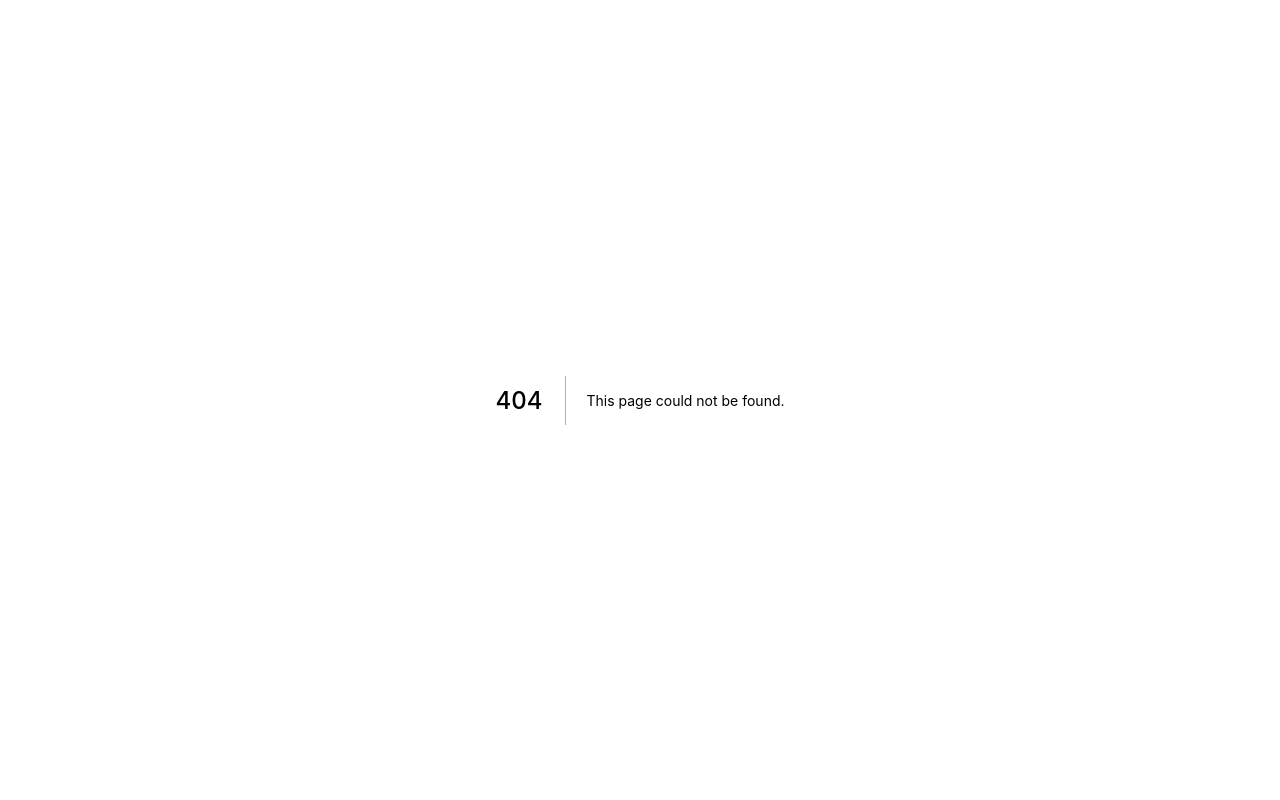
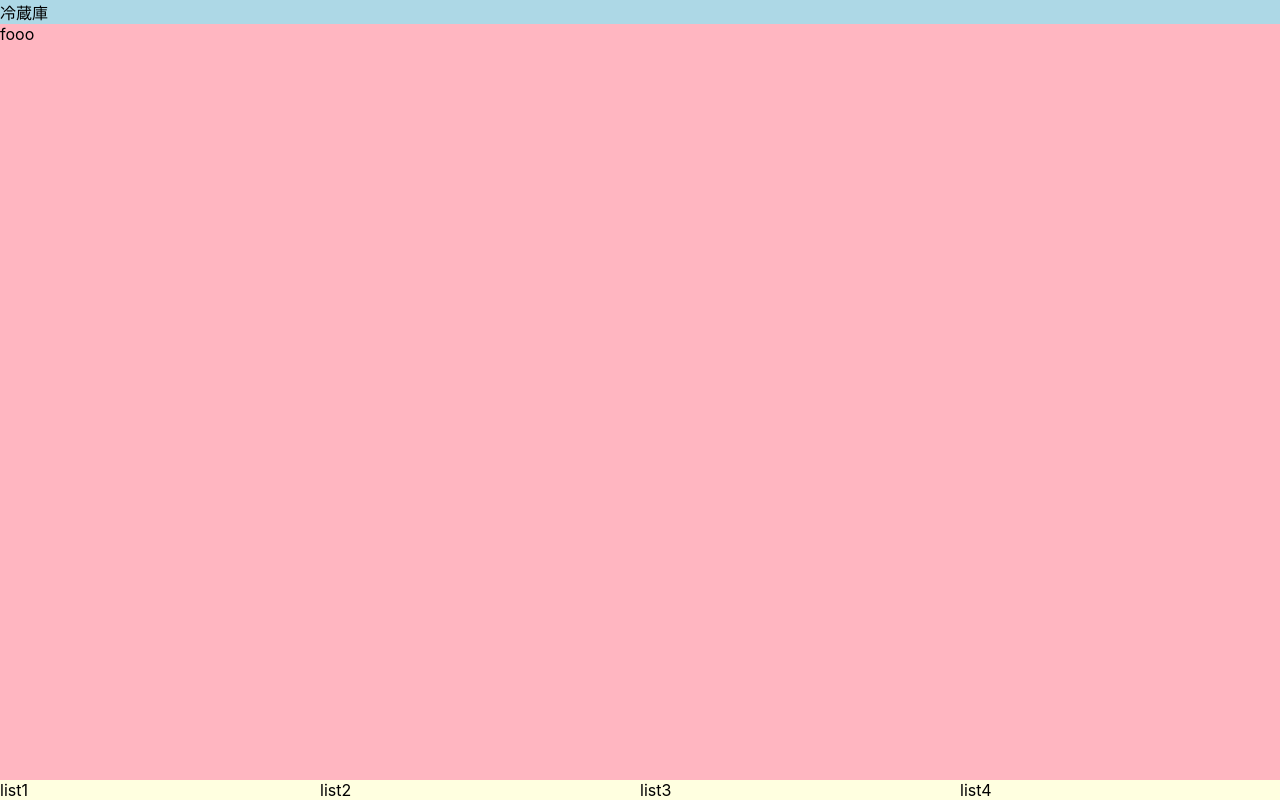
Before and after one commit to hello-ty/ref-app, a Next.js app: page /ref in a window 1280 px wide. Before the commit this address had no page. Built offline with nearby package versions, Linux system fonts and the light colour scheme.

Commit message:
🏗️ 冷蔵庫のレイアウト作成・ref.css追加・global.css少し変更

```diff
--- /dev/null
+++ b/src/pages/ref.jsx
@@ -0,0 +1,23 @@
+import Head from "next/head";
+import classes from "src/styles/Ref.module.css";
+
+export default function Ref() {
+  return (
+    <div className={classes.container}>
+      <Head>
+        <title>Refrigerator Page</title>
+      </Head>
+
+      <header className={classes.header}>冷蔵庫</header>
+      <main className={classes.main}>fooo</main>
+      <nav className={classes.nav}>
+        <ul className={classes.ul}>
+          <li className={classes.li}>list1</li>
+          <li className={classes.li}>list2</li>
+          <li className={classes.li}>list3</li>
+          <li className={classes.li}>list4</li>
+        </ul>
+      </nav>
+    </div>
+  );
+}
--- /dev/null
+++ b/src/styles/Ref.module.css
@@ -0,0 +1,34 @@
+.container {
+  min-height: 100vh;
+  /* padding: 0 0.5rem; */
+  display: flex;
+  flex-direction: column;
+  /* justify-content: center;
+  align-items: center; */
+  /* height: 100vh; */
+}
+.header {
+  background-color: lightblue;
+}
+
+.main {
+  flex: 1;
+  background-color: lightpink;
+}
+
+.nav {
+  position: fixed;
+  background-color: lightgreen;
+  bottom: 0;
+  width: 100%;
+}
+
+.ul {
+  display: flex;
+}
+
+.li {
+  background-color: lightyellow;
+  flex-direction: column;
+  flex: 1;
+}
--- a/src/styles/globals.css
+++ b/src/styles/globals.css
@@ -14,3 +14,13 @@ a {
 * {
   box-sizing: border-box;
 }
+
+li {
+  list-style: none;
+  margin: 0;
+}
+
+ul {
+  margin: 0;
+  padding: 0;
+}
```
Also changed, not shown: src/pages/index.jsx (+10 -57 lines).
